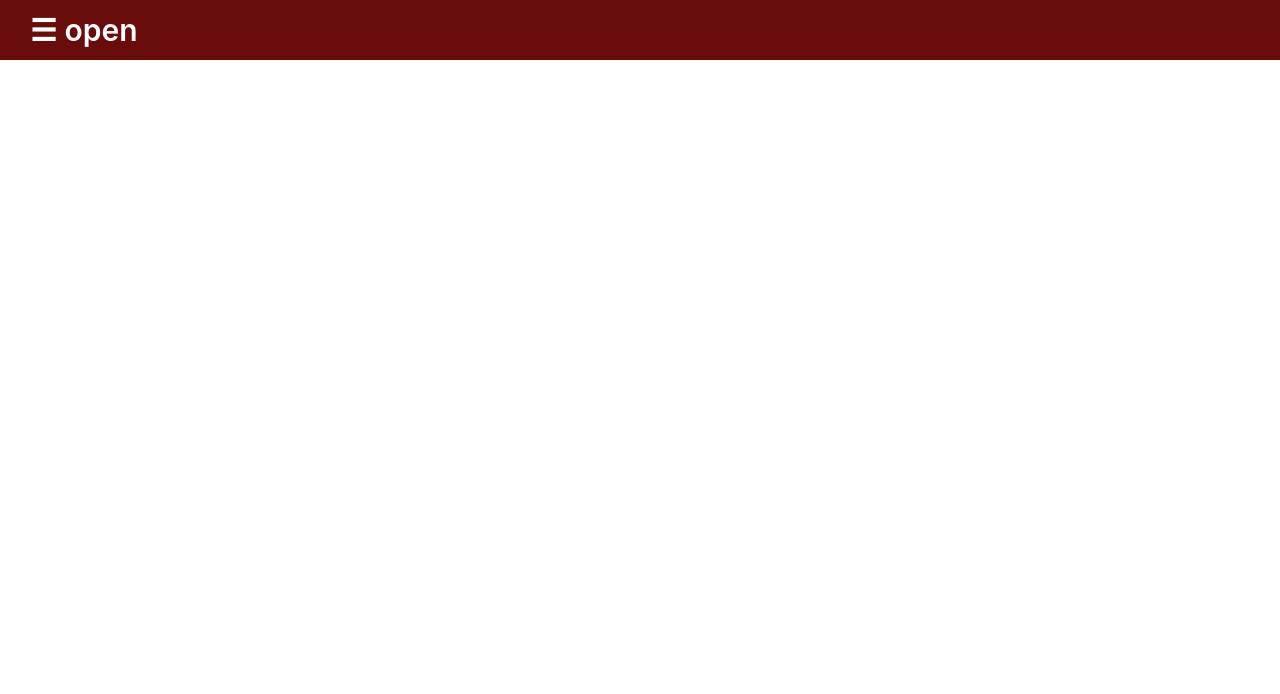
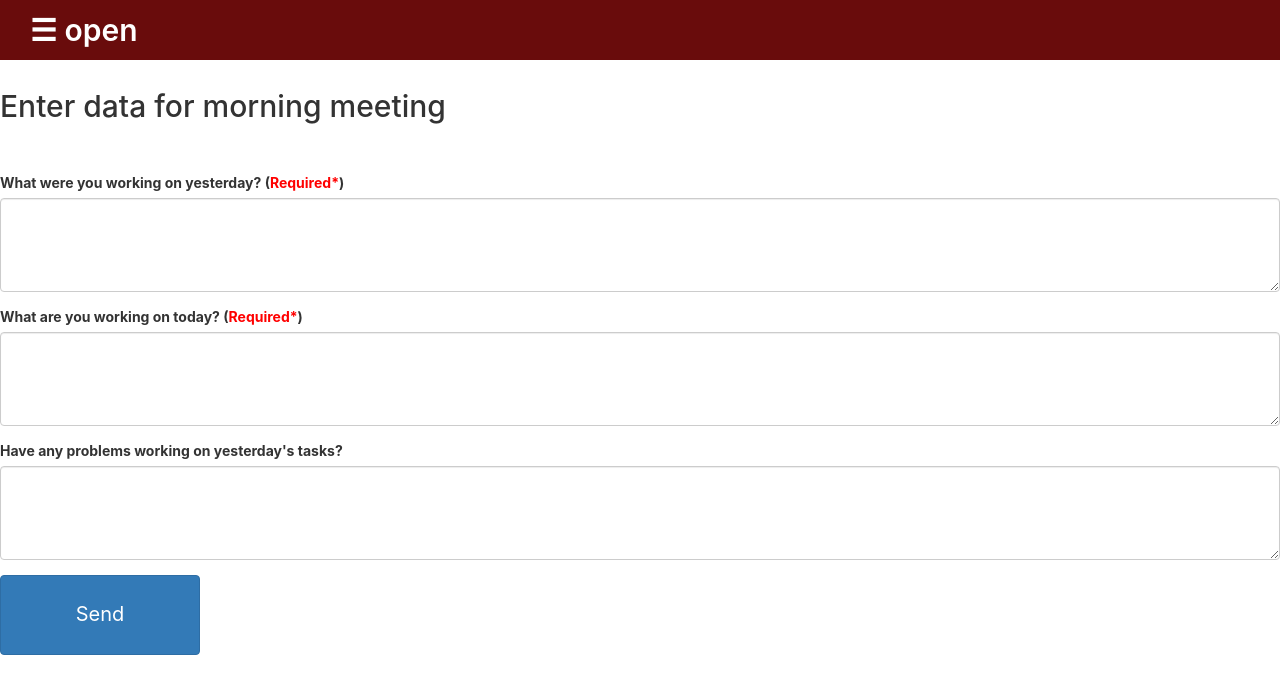
Before and after one commit to necika/workScheduleFrontend, an Angular app: page /morningMeeting in a window 1280 px wide. Before the commit this address led to /. Shown: the top 694 px of the page. Built offline with nearby package versions, Linux system fonts and the light colour scheme; no server answers.

Commit message:
Morning meeting

```diff
--- a/src/app/app-routing.module.ts
+++ b/src/app/app-routing.module.ts
@@ -3,12 +3,14 @@ import { Routes, RouterModule } from '@angular/router';
 import { LoginComponent } from './login/login.component';
 import { TimesheetComponent } from './timesheet/timesheet.component';
 import { AddUsersComponent } from './users/addUsers/addUsers.component';
+import { MorningMeetingComponent } from './morning-meeting/morning-meeting.component';
 
 
 const routes: Routes = [
   { path: '', component: LoginComponent },
   { path: 'timesheet', component: TimesheetComponent },
-  { path: 'users/add', component: AddUsersComponent }
+  { path: 'users/add', component: AddUsersComponent },
+  { path: 'morningMeeting', component: MorningMeetingComponent }
 ];
 
 @NgModule({
--- a/src/app/app.component.html
+++ b/src/app/app.component.html
@@ -310,6 +310,7 @@
   <a href="javascript:void(0)" class="closebtn" (click)="closeSideMenuBar()">&times;</a>
   <a *ngIf="someoneLoggedIn" [routerLink]="['/timesheet']">Timesheets</a>
   <a *ngIf="someoneLoggedIn" [routerLink]="['/users/add']">Add Users</a>
+  <a *ngIf="someoneLoggedIn" [routerLink]="['/morningMeeting']">Morning meeting</a>
   <a *ngIf="someoneLoggedIn" href="#">Clients</a>
   <a *ngIf="someoneLoggedIn" href="#">Contact</a>
 </div>
--- a/src/app/app.module.ts
+++ b/src/app/app.module.ts
@@ -11,12 +11,15 @@ import { Interceptor } from './interceptor/Interceptor';
 import { FormsModule } from '@angular/forms';
 import { TimesheetService } from './timesheet/timesheet.service';
 import { UsersService } from './users/users.service';
+import { MorningMeetingComponent } from './morning-meeting/morning-meeting.component';
+import { MorningMeetingService } from './morning-meeting/morning-meeting.service';
 
 @NgModule({
   declarations: [
     AppComponent,
     LoginComponent,
     TimesheetComponent,
+    MorningMeetingComponent,
   ],
   imports: [
     BrowserModule,
@@ -28,6 +31,7 @@ import { UsersService } from './users/users.service';
     LoginService,
     TimesheetService,
     UsersService,
+    MorningMeetingService,
     {
       provide: HTTP_INTERCEPTORS,
       useClass: Interceptor,
--- /dev/null
+++ b/src/app/models/morningMeetingDTO.ts
@@ -0,0 +1,9 @@
+export class MorningMeetingDTO {
+    id: number;
+    problems: string;
+    today: string;
+    yesterday: string;
+    userId : number;
+
+    constructor(){}
+  }
--- /dev/null
+++ b/src/app/morning-meeting/morning-meeting.component.css
@@ -0,0 +1,14 @@
+#container {
+    margin-top:7%;
+}
+form-group {
+    padding-top:50px;
+}
+.requiredText {
+    color:red;
+}
+button {
+    width : 200px;
+    height: 80px;
+    font-size: 20px;
+}
--- /dev/null
+++ b/src/app/morning-meeting/morning-meeting.component.html
@@ -0,0 +1,16 @@
+<div id="container">
+    <h2>Enter data for morning meeting</h2><br><br>
+    <div class="form-group">
+        <label for="exampleFormControlTextarea1">What were you working on yesterday? (<span class="requiredText">Required*</span>)</label>
+        <textarea [(ngModel)]="this.morningMeeting.yesterday" class="form-control" rows="4">{{this.morningMeeting.yesterday}}</textarea>
+    </div>
+    <div class="form-group">
+        <label for="exampleFormControlTextarea1">What are you working on today? (<span class="requiredText">Required*</span>)</label>
+        <textarea [(ngModel)]="this.morningMeeting.today" class="form-control" rows="4">{{this.morningMeeting.today}}</textarea>
+    </div>
+    <div class="form-group">
+        <label for="exampleFormControlTextarea1">Have any problems working on yesterday's tasks?</label>
+        <textarea [(ngModel)]="this.morningMeeting.problems" class="form-control" rows="4">{{this.morningMeeting.problems}}</textarea>
+    </div>
+    <button type="button" (click)="sendData()" class="btn btn-primary">Send</button>
+</div>
--- /dev/null
+++ b/src/app/morning-meeting/morning-meeting.component.ts
@@ -0,0 +1,37 @@
+import { Component, OnInit } from '@angular/core';
+import { MorningMeetingDTO } from '../models/morningMeetingDTO';
+import { MorningMeetingService } from './morning-meeting.service';
+
+@Component({
+  selector: 'app-morning-meeting',
+  templateUrl: './morning-meeting.component.html',
+  styleUrls: ['./morning-meeting.component.css']
+})
+export class MorningMeetingComponent implements OnInit {
+  morningMeeting: MorningMeetingDTO;
+  currentDate: string;
+
+  constructor(private morningMeetingService: MorningMeetingService) {
+    this.morningMeeting = new MorningMeetingDTO();
+  }
+
+  ngOnInit(): void {
+    this.currentDate = this.getCurrentDate();
+    this.morningMeetingService.getByToday(this.currentDate).subscribe(response => this.morningMeeting = response);
+  }
+
+  private getCurrentDate(){
+    let date = new Date();
+    let month = date.getMonth();
+    month++;
+    return date.getFullYear()+"-"+month+"-"+date.getDate();
+  }
+  public sendData(){
+    if(this.morningMeeting.today == "" || this.morningMeeting.yesterday == ""
+      || this.morningMeeting.today == undefined || this.morningMeeting.yesterday == undefined){
+        alert("Fill mandatory fields..");
+    }else {
+      this.morningMeetingService.saveMorningMeeting(this.morningMeeting,this.currentDate).subscribe(response => alert("You data was sent.."));
+    }
+  }
+}
--- /dev/null
+++ b/src/app/morning-meeting/morning-meeting.service.ts
@@ -0,0 +1,24 @@
+import { Injectable } from '@angular/core';
+import { HttpClient } from '@angular/common/http';
+import { MorningMeetingDTO } from '../models/morningMeetingDTO';
+import { Observable } from 'rxjs';
+
+
+@Injectable()
+export class MorningMeetingService {
+    private readonly getTodayMorningMeetingUrl: string;
+    private readonly saveMeetingUrl: string;
+
+    constructor(private http: HttpClient) {
+        this.getTodayMorningMeetingUrl = 'http://localhost:8080/morningMeeting/byToday';
+        this.saveMeetingUrl = 'http://localhost:8080/morningMeeting/'
+    }
+
+    public getByToday(date: string){
+        return this.http.get<any>(this.getTodayMorningMeetingUrl+"/"+date);
+    }
+
+    public saveMorningMeeting(meeting: MorningMeetingDTO,date:string): Observable<any> {
+        return this.http.post<any>(this.saveMeetingUrl+date, meeting);
+      }
+}
```
Also changed, not shown: 1 other file (tests, documents, lock files or other folders).
